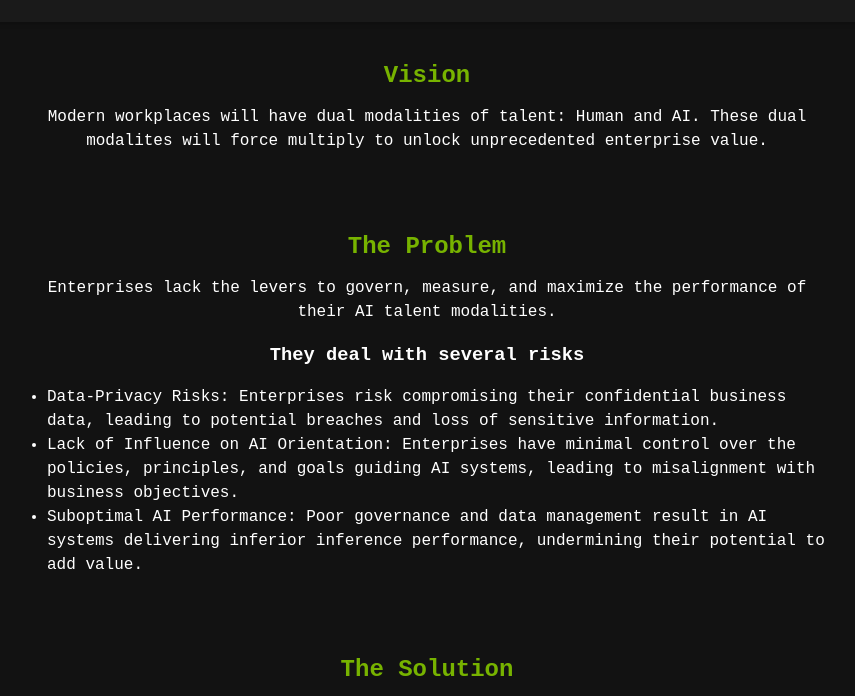
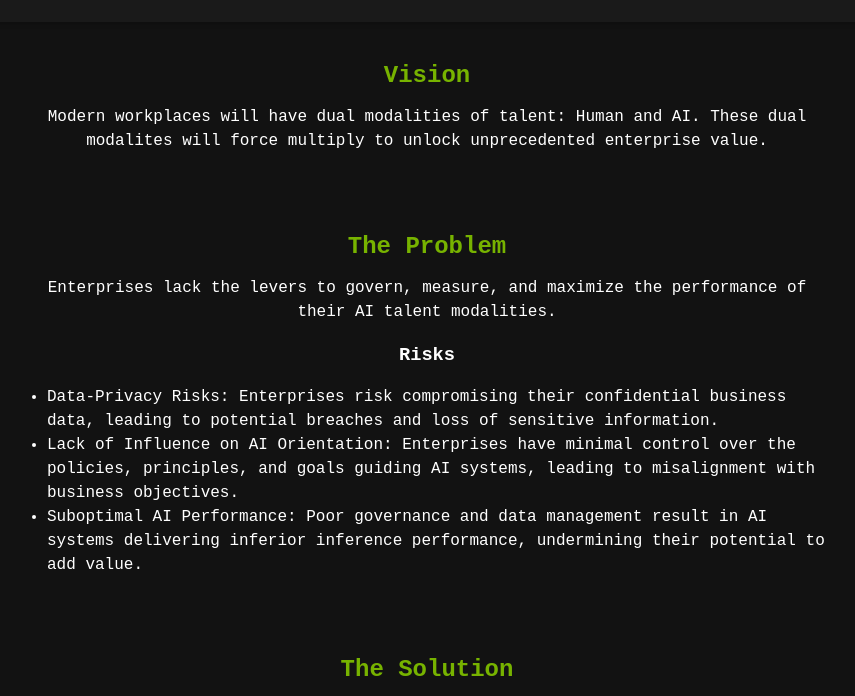
Before and after one commit to mishras/nexmind, a plain HTML site: page index.html in a window 1280 px wide. Shown: the part 99-795 px from the top of the page, without its empty margins (213-1068 px from the left). Drawn offline with Linux system fonts and the light colour scheme.

Commit message:
Update index.html
Tweaked problem heading.

```diff
--- a/index.html
+++ b/index.html
@@ -125,7 +125,7 @@
     <section id="problem">
         <h2>The Problem</h2>
         <p>Enterprises lack the levers to govern, measure, and maximize the performance of their AI talent modalities.</p>
-        <h3>They deal with several risks</h3>
+        <h3>Risks</h3>
         <ul>
             <li>Data-Privacy Risks: Enterprises risk compromising their confidential business data, leading to potential breaches and loss of sensitive information.</li>
             <li>Lack of Influence on AI Orientation: Enterprises have minimal control over the policies, principles, and goals guiding AI systems, leading to misalignment with business objectives.
```
